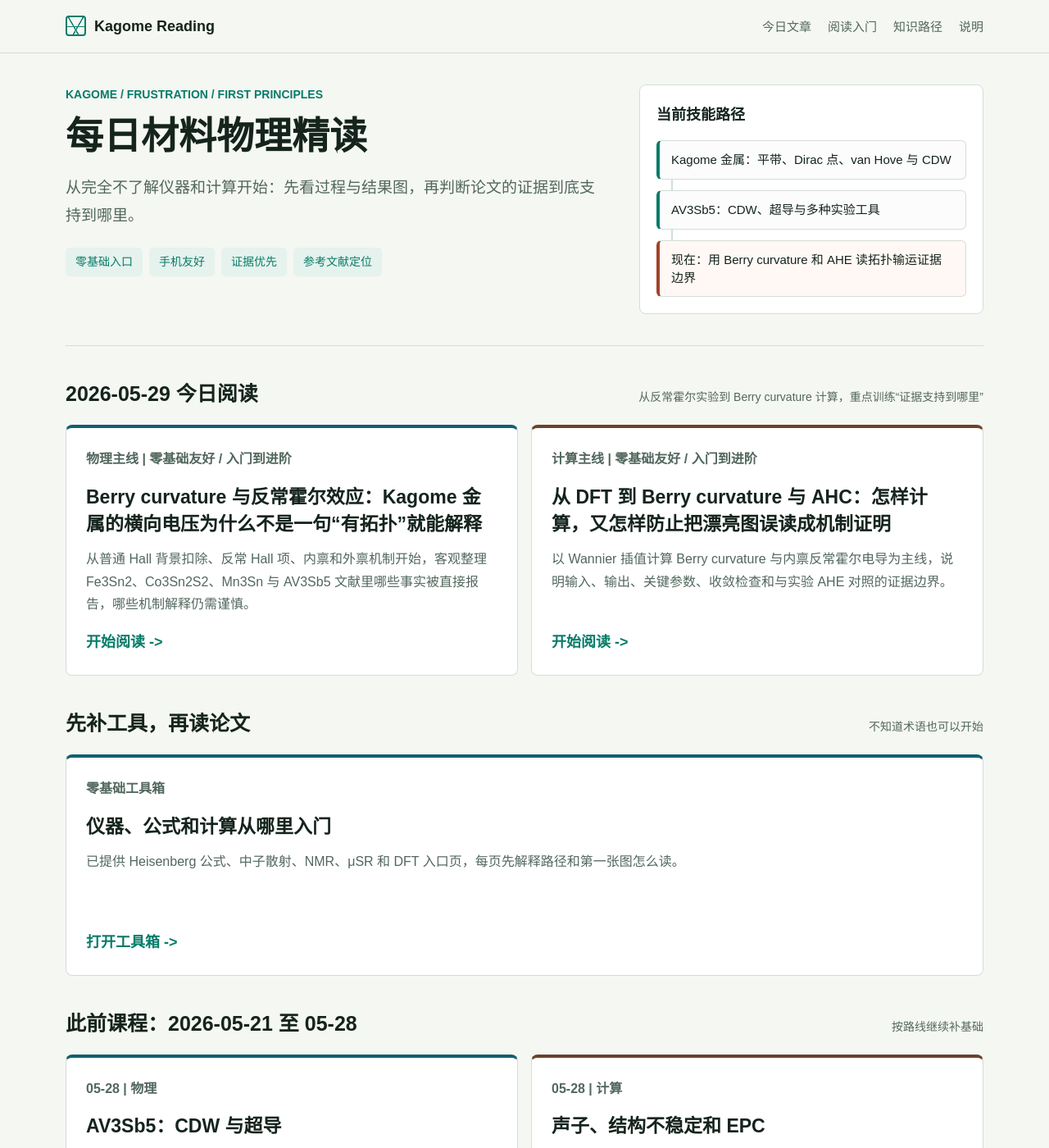
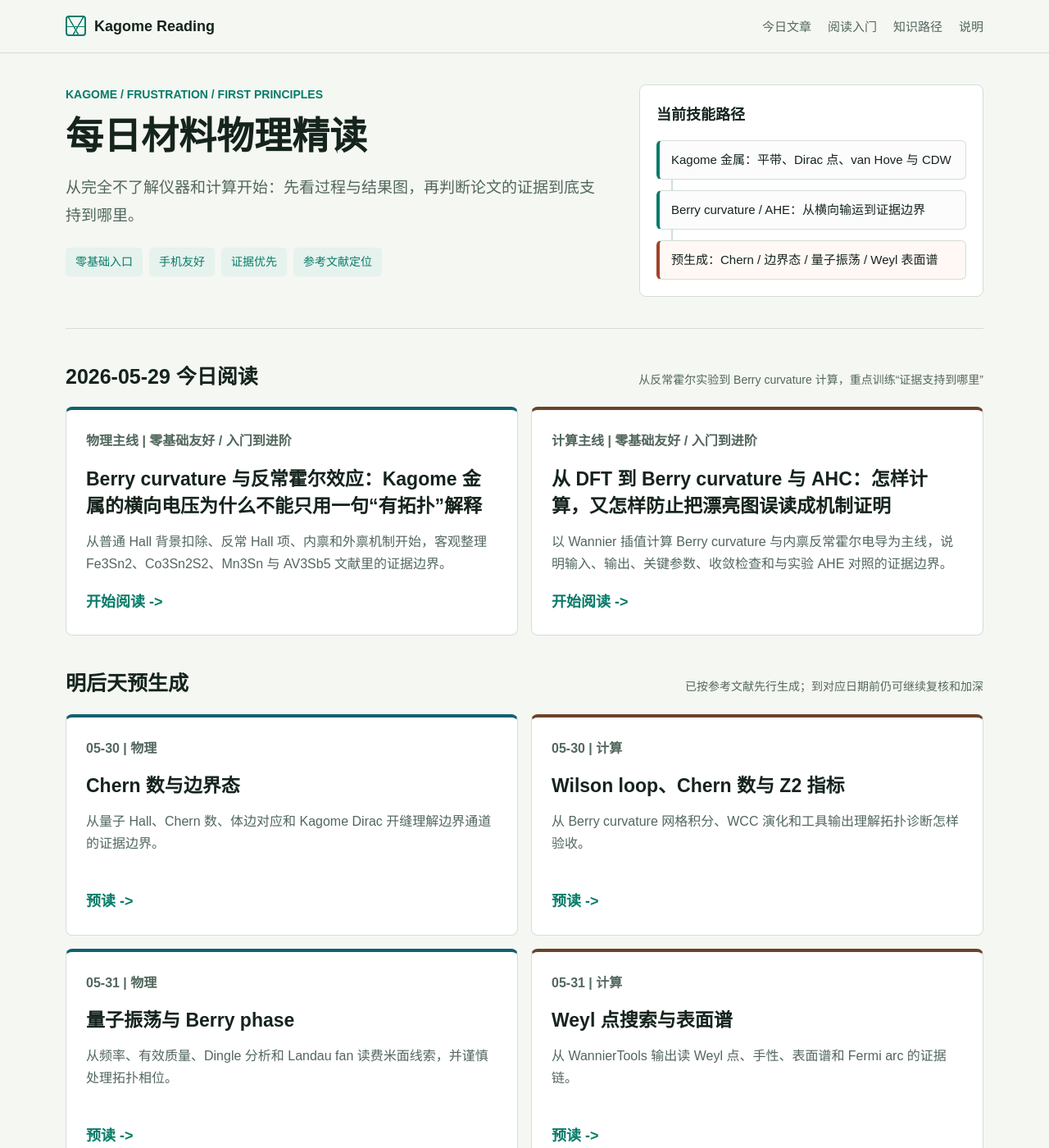
Before and after one commit to 7235212746-jpg/READING, a Jekyll site: the page built from index.html, in a window 1280 px wide and 1400 px high. Shown: the whole window at 82% size. Built offline with Jekyll 4.4.1, drawn with Linux system fonts in a browser that asks for light colours.

Commit message:
Add prerelease links for 2026-05-30 and 2026-05-31

```diff
--- a/index.html
+++ b/index.html
@@ -14,8 +14,8 @@ title: 公开阅读站
   <aside class="skill-map" id="path" aria-label="当前知识路径">
     <h2>当前技能路径</h2>
     <div class="node">Kagome 金属：平带、Dirac 点、van Hove 与 CDW</div><div class="connector" aria-hidden="true"></div>
-    <div class="node">AV3Sb5：CDW、超导与多种实验工具</div><div class="connector" aria-hidden="true"></div>
-    <div class="node node-now">现在：用 Berry curvature 和 AHE 读拓扑输运证据边界</div>
+    <div class="node">Berry curvature / AHE：从横向输运到证据边界</div><div class="connector" aria-hidden="true"></div>
+    <div class="node node-now">预生成：Chern / 边界态 / 量子振荡 / Weyl 表面谱</div>
   </aside>
 </section>
 <section aria-labelledby="latest-title">
@@ -23,8 +23,8 @@ title: 公开阅读站
   <div class="article-list">
     <article class="reading-card physics">
       <p class="card-label">物理主线 | 零基础友好 / 入门到进阶</p>
-      <h3>Berry curvature 与反常霍尔效应：Kagome 金属的横向电压为什么不是一句“有拓扑”就能解释</h3>
-      <p>从普通 Hall 背景扣除、反常 Hall 项、内禀和外禀机制开始，客观整理 Fe3Sn2、Co3Sn2S2、Mn3Sn 与 AV3Sb5 文献里哪些事实被直接报告，哪些机制解释仍需谨慎。</p>
+      <h3>Berry curvature 与反常霍尔效应：Kagome 金属的横向电压为什么不能只用一句“有拓扑”解释</h3>
+      <p>从普通 Hall 背景扣除、反常 Hall 项、内禀和外禀机制开始，客观整理 Fe3Sn2、Co3Sn2S2、Mn3Sn 与 AV3Sb5 文献里的证据边界。</p>
       <a class="read-link" href="{{ '/physics/2026-05-29-berry-curvature-anomalous-hall/' | relative_url }}">开始阅读 -></a>
     </article>
     <article class="reading-card compute">
@@ -33,6 +33,15 @@ title: 公开阅读站
       <p>以 Wannier 插值计算 Berry curvature 与内禀反常霍尔电导为主线，说明输入、输出、关键参数、收敛检查和与实验 AHE 对照的证据边界。</p>
       <a class="read-link" href="{{ '/calculation/2026-05-29-berry-curvature-ahc-wannier/' | relative_url }}">开始阅读 -></a>
     </article>
+  </div>
+</section>
+<section aria-labelledby="prerelease-title">
+  <div class="section-head"><h2 id="prerelease-title">明后天预生成</h2><p>已按参考文献先行生成；到对应日期前仍可继续复核和加深</p></div>
+  <div class="article-list">
+    <article class="reading-card physics"><p class="card-label">05-30 | 物理</p><h3>Chern 数与边界态</h3><p>从量子 Hall、Chern 数、体边对应和 Kagome Dirac 开缝理解边界通道的证据边界。</p><a class="read-link" href="{{ '/physics/2026-05-30-chern-edge-states-kagome/' | relative_url }}">预读 -></a></article>
+    <article class="reading-card compute"><p class="card-label">05-30 | 计算</p><h3>Wilson loop、Chern 数与 Z2 指标</h3><p>从 Berry curvature 网格积分、WCC 演化和工具输出理解拓扑诊断怎样验收。</p><a class="read-link" href="{{ '/calculation/2026-05-30-wilson-loop-chern-z2/' | relative_url }}">预读 -></a></article>
+    <article class="reading-card physics"><p class="card-label">05-31 | 物理</p><h3>量子振荡与 Berry phase</h3><p>从频率、有效质量、Dingle 分析和 Landau fan 读费米面线索，并谨慎处理拓扑相位。</p><a class="read-link" href="{{ '/physics/2026-05-31-quantum-oscillations-berry-phase/' | relative_url }}">预读 -></a></article>
+    <article class="reading-card compute"><p class="card-label">05-31 | 计算</p><h3>Weyl 点搜索与表面谱</h3><p>从 WannierTools 输出读 Weyl 点、手性、表面谱和 Fermi arc 的证据链。</p><a class="read-link" href="{{ '/calculation/2026-05-31-weyl-points-surface-spectra/' | relative_url }}">预读 -></a></article>
   </div>
 </section>
 <section aria-labelledby="tools-title">
```
